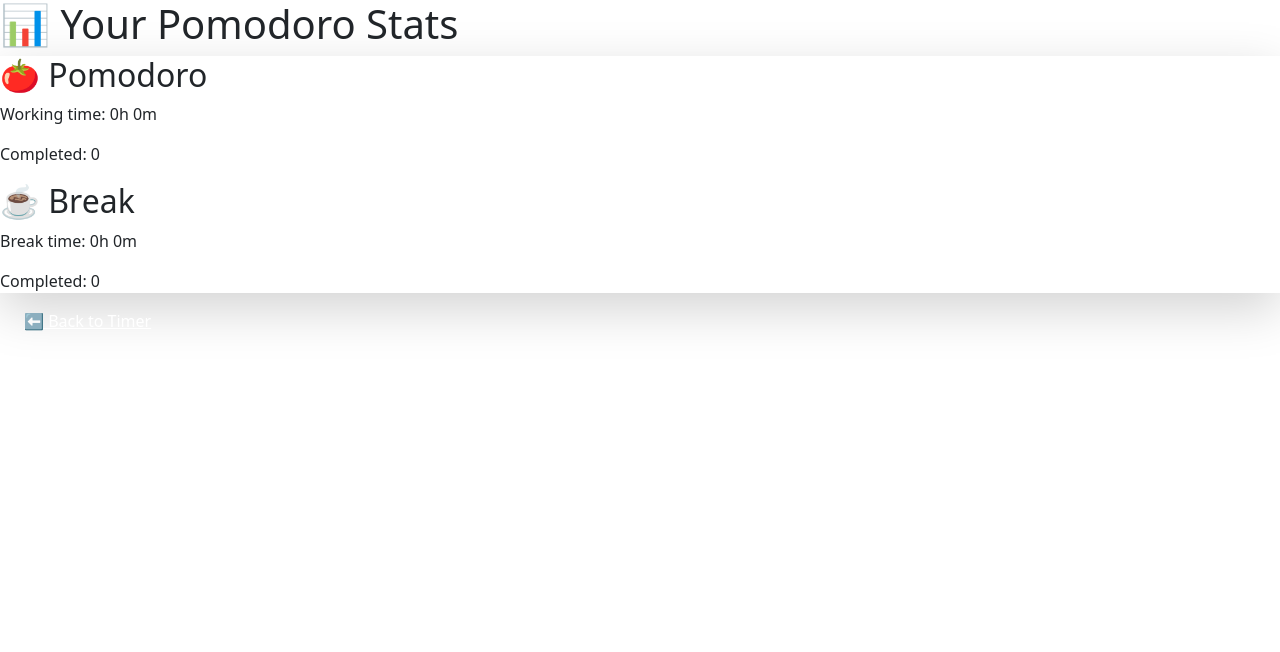
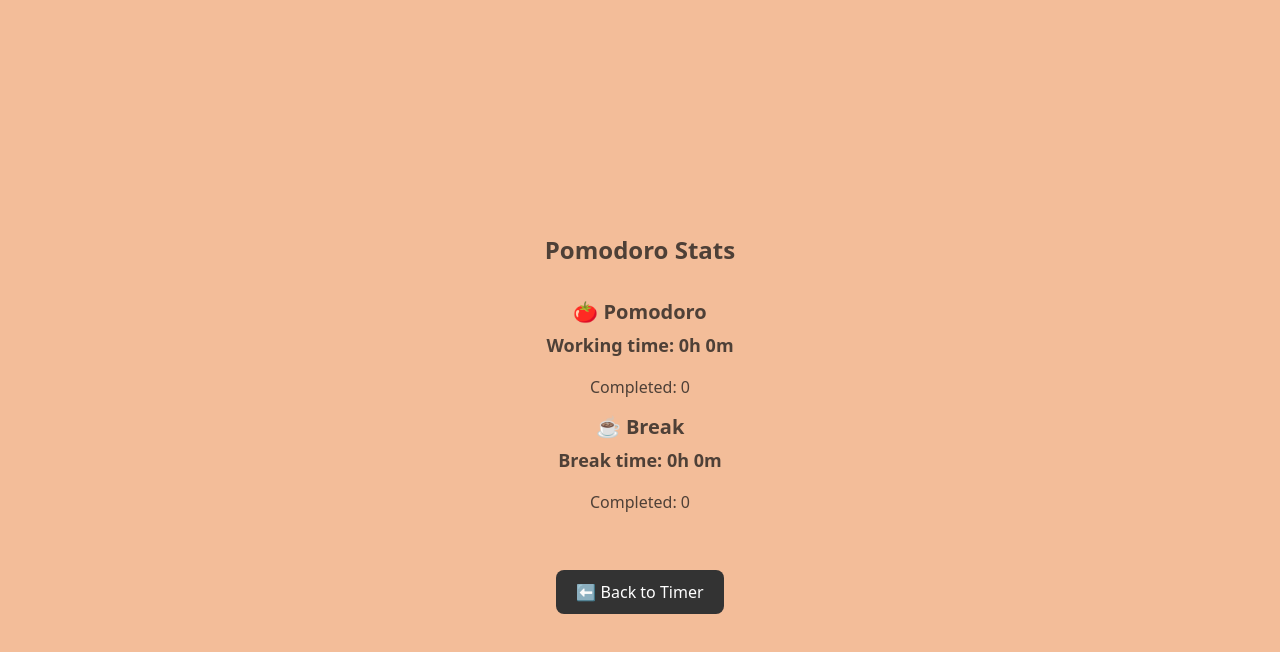
Before and after one commit to jellysuna/vlt-pomodoro, a React (Vite) app: page /statistics in a window 1280 px wide. Shown: the top 652 px of the page. Built offline with nearby package versions, Linux system fonts and the light colour scheme; a web font is replaced by a local one.

Commit message:
stats gui

```diff
--- a/src/components/StatisticsPage.tsx
+++ b/src/components/StatisticsPage.tsx
@@ -1,5 +1,6 @@
 import React, { useEffect, useState } from "react";
 import { Link } from "react-router-dom";
+import background from "./img/plain-bg.png";
 
 const StatisticsPage: React.FC = () => {
   const [pomodoroStats, setPomodoroStats] = useState({ time: 0, cycles: 0 });
@@ -20,30 +21,66 @@
   };
 
   return (
-    <div className="flex flex-col items-center justify-center min-h-screen bg-gray-100 text-gray-800">
-      <h1 className="text-3xl font-bold mb-6">📊 Your Pomodoro Stats</h1>
+    <div
+      style={{
+        backgroundImage: `url(${background})`,
+        backgroundSize: "cover",
+        backgroundPosition: "center",
+        minHeight: "100vh",
+        display: "flex",
+        flexDirection: "column",
+        alignItems: "center",
+        justifyContent: "center",
+        color: "#4E4037",
+      }}
+    >
+      <div
+        style={{
+          textAlign: "center",
+          minWidth: "300px",
+        }}
+      >
+        <h1
+          style={{
+            fontSize: "24px",
+            fontWeight: "bold",
+            marginBottom: "16px",
+            paddingTop: "50px",
+          }}
+        >
+          Pomodoro Stats
+        </h1>
 
-      <div className="grid grid-cols-2 gap-6 bg-white p-6 rounded-2xl shadow-lg">
+        <div
+          style={{
+            display: "column",
+            gap: "20px",
+            padding: "20px",
+            borderRadius: "10px",
+          }}
+        >
           {/* Pomodoro Stats */}
-        <div className="flex flex-col items-center">
-          <h2 className="text-xl font-semibold">🍅 Pomodoro</h2>
-          <p className="text-2xl font-bold">
+          <div style={{ textAlign: "center" }}>
+            <h2 style={{ fontSize: "20px", fontWeight: "bold" }}>
+              🍅 Pomodoro
+            </h2>
+            <p style={{ fontSize: "18px", fontWeight: "bold" }}>
               Working time:{" "}
               {pomodoroStats?.time ? formatTime(pomodoroStats.time) : "0h 0m"}
             </p>
-          <p className="text-lg">
+            <p style={{ fontSize: "16px" }}>
               Completed: {pomodoroStats?.cycles ? pomodoroStats.cycles : "0"}
             </p>
           </div>
 
           {/* Break Stats */}
-        <div className="flex flex-col items-center">
-          <h2 className="text-xl font-semibold">☕ Break</h2>
-          <p className="text-2xl font-bold">
+          <div style={{ textAlign: "center" }}>
+            <h2 style={{ fontSize: "20px", fontWeight: "bold" }}>☕ Break</h2>
+            <p style={{ fontSize: "18px", fontWeight: "bold" }}>
               Break time:{" "}
               {breakStats?.time ? formatTime(breakStats.time) : "0h 0m"}
             </p>
-          <p className="text-lg">
+            <p style={{ fontSize: "16px" }}>
               Completed: {breakStats?.cycles ? breakStats.cycles : "0"}
             </p>
           </div>
@@ -52,10 +89,19 @@
         {/* Back Button */}
         <Link
           to="/"
-        className="mt-6 px-4 py-2 bg-gray-800 text-white rounded-lg hover:bg-gray-700"
+          style={{
+            marginTop: "20px",
+            padding: "10px 20px",
+            backgroundColor: "#333",
+            color: "white",
+            borderRadius: "8px",
+            textDecoration: "none",
+            display: "inline-block",
+          }}
         >
           ⬅ Back to Timer
         </Link>
+      </div>
     </div>
   );
 };
```
Also changed, not shown: src/components/img/plain-bg.png (added). Lines whose indentation alone changed are shown as unchanged.
